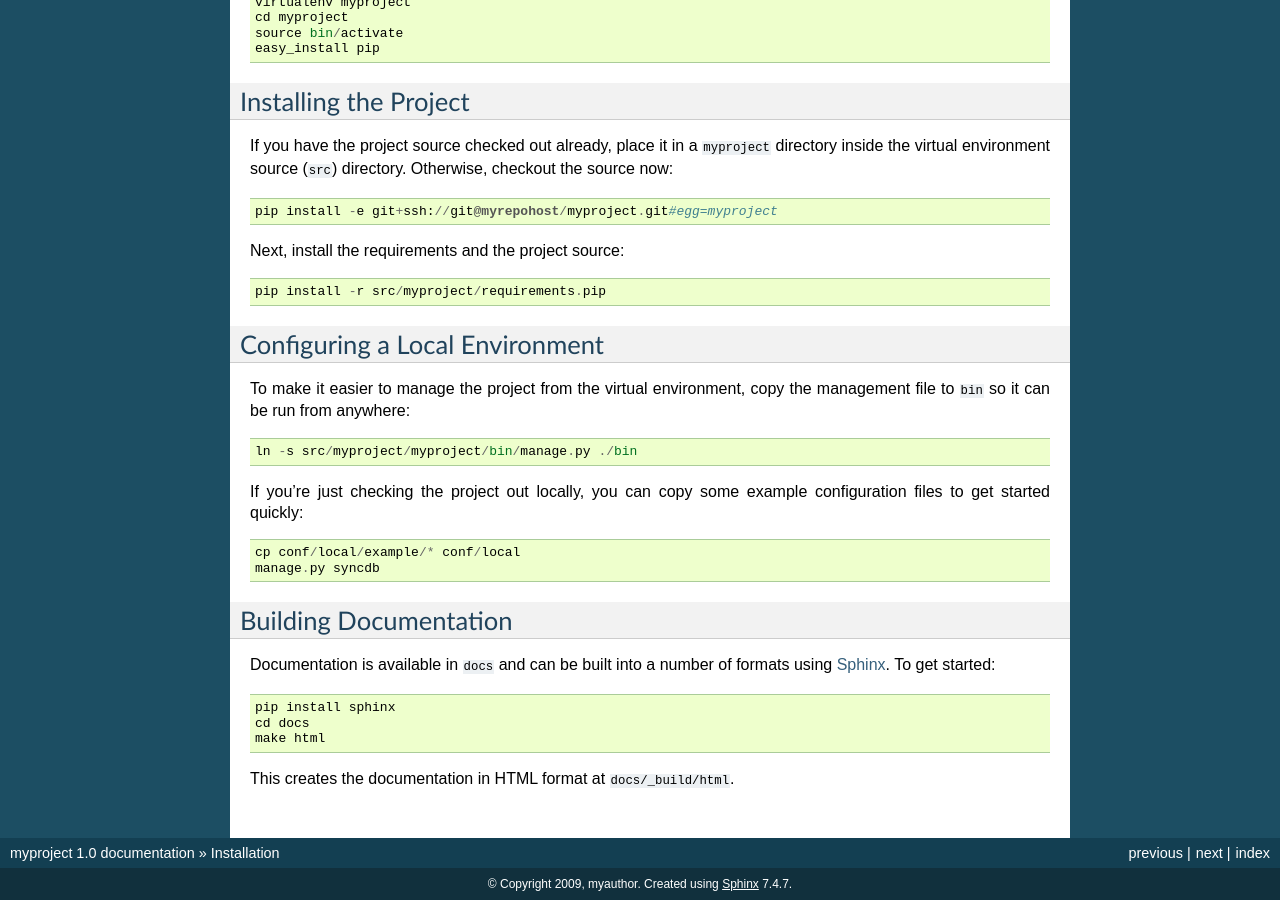
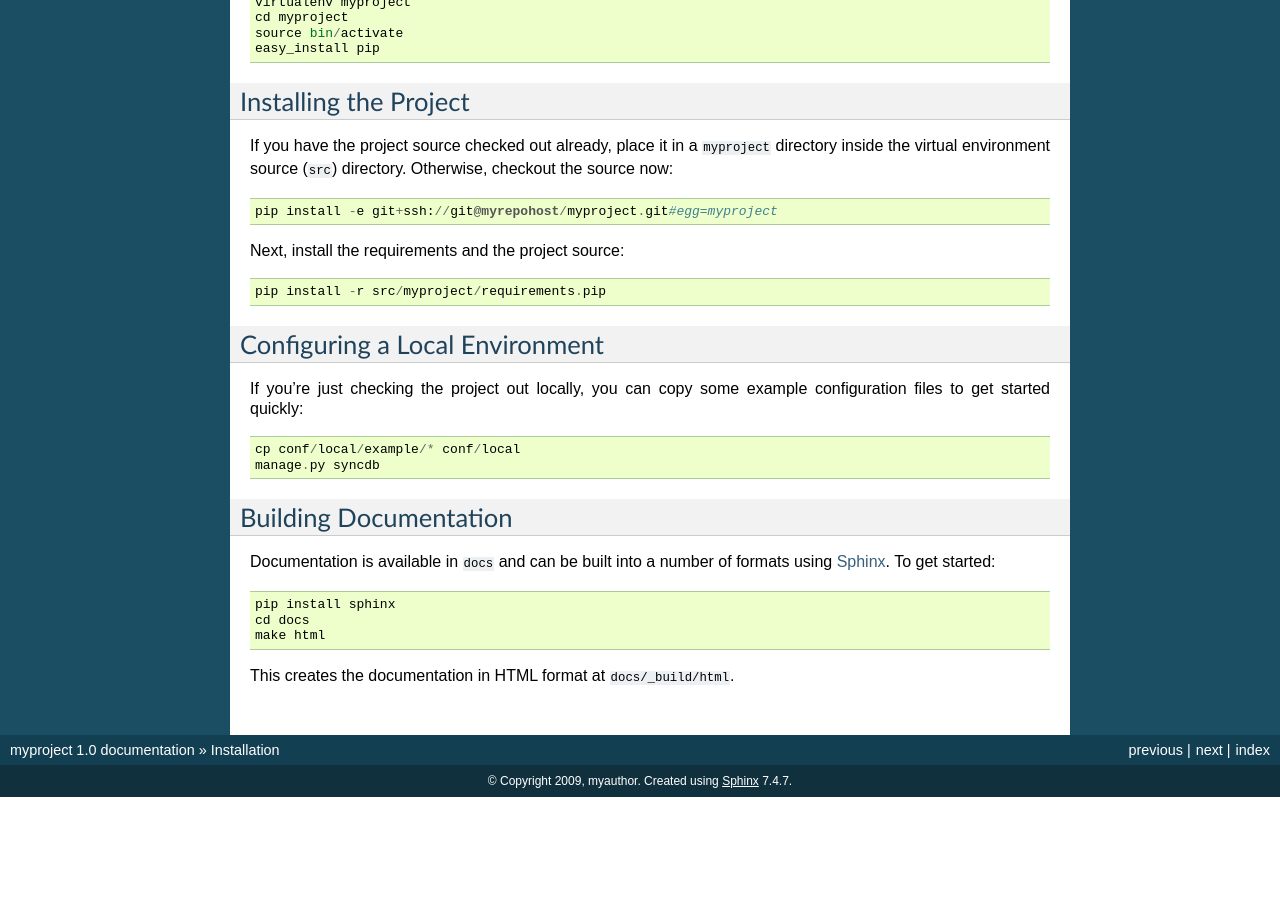
Before and after one commit to lincolnloop/django-startproject, a Sphinx documentation site: the page built from django_startproject/project_template/docs/install.rst, in a window 1280 px wide and 900 px high, scrolled down 582 px. Built offline with Sphinx 7.4.7, drawn with Linux system fonts in a browser that asks for light colours; after the commit the page ends 1379 px from its top, so only the background shows below that.

Commit message:
Symlinking the manage.py is no longer necessary as of c34eac198172c304d27d

```diff
--- a/django_startproject/project_template/docs/install.rst
+++ b/django_startproject/project_template/docs/install.rst
@@ -51,11 +51,6 @@ Next, install the requirements and the project source::
 Configuring a Local Environment
 ===============================
 
-To make it easier to manage the project from the virtual environment, copy the
-management file to ``bin`` so it can be run from anywhere::
-
-    ln -s src/myproject/myproject/bin/manage.py ./bin
-
 If you're just checking the project out locally, you can copy some example
 configuration files to get started quickly::
 
```
